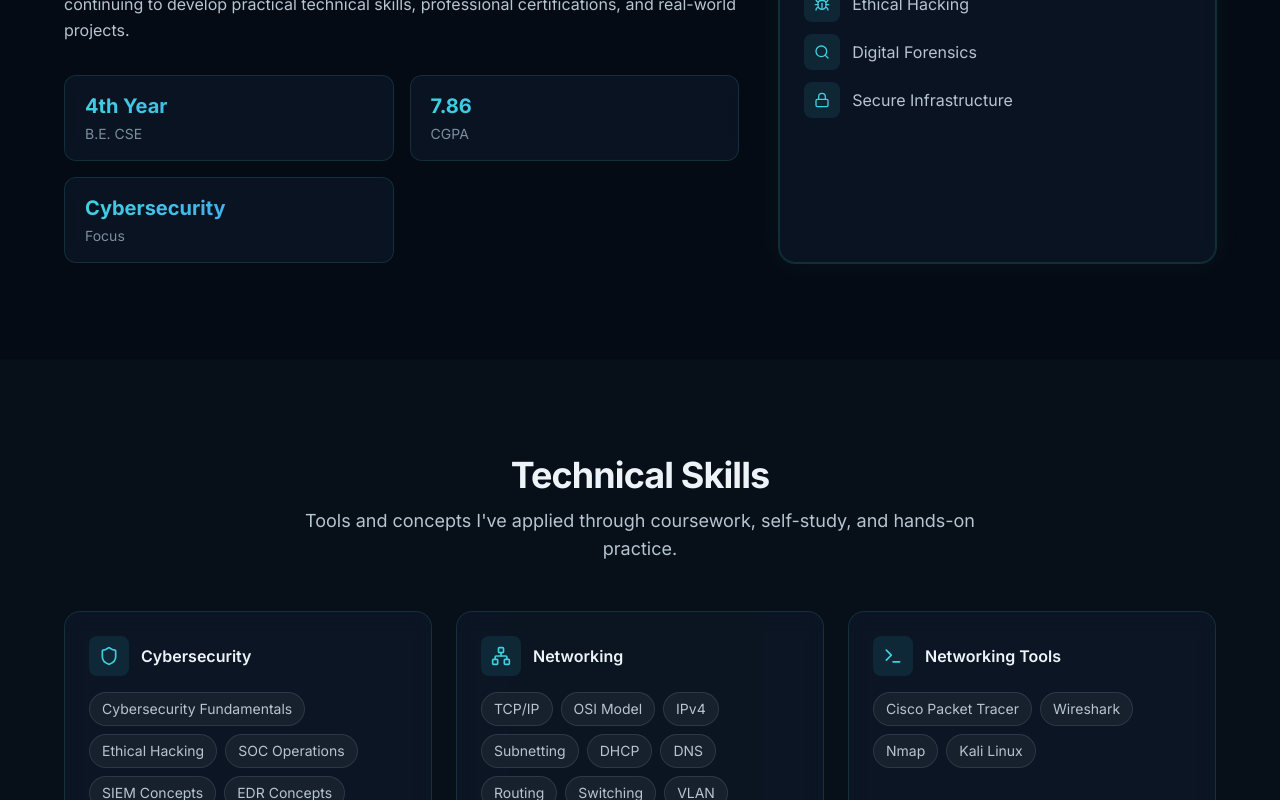
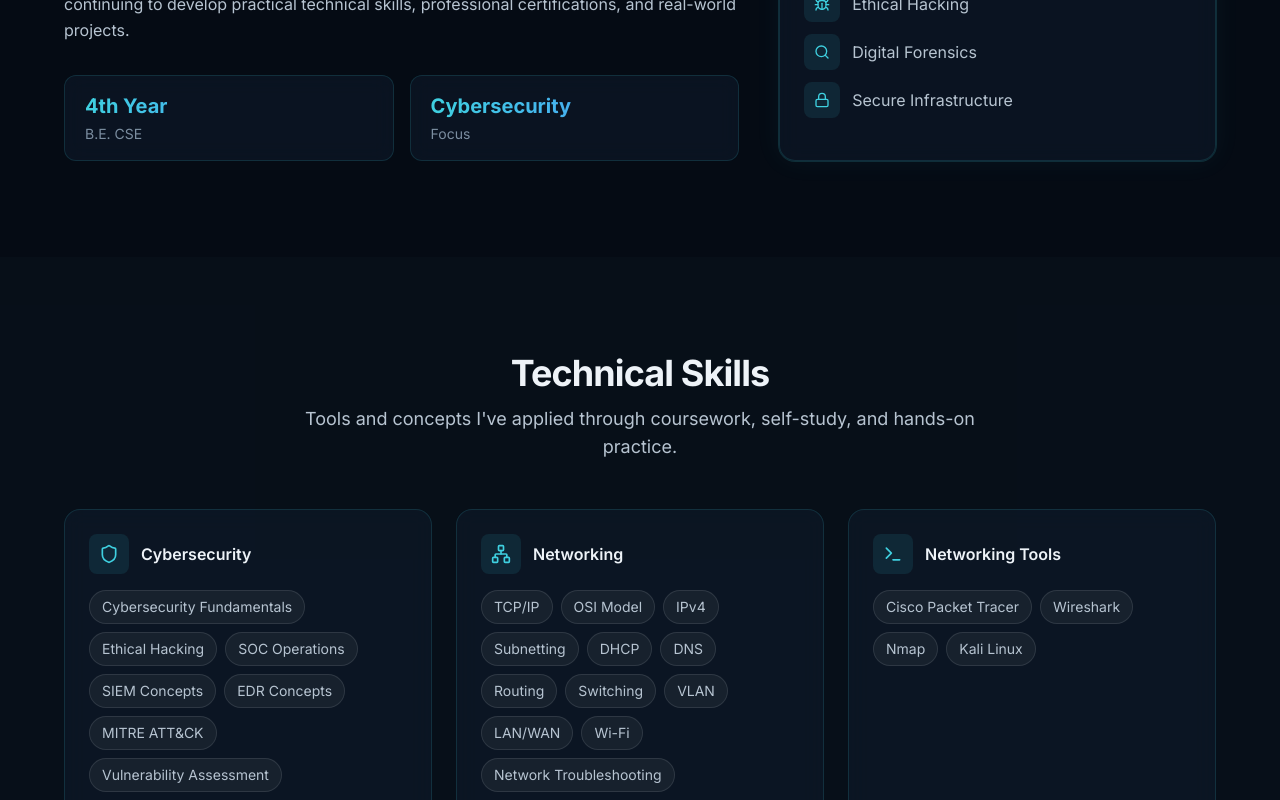
Before and after one commit to Deenesh4n6/Deenesh-portfolio, a React (Vite) app: page / in a window 1280 px wide. Shown: the part 1220-2020 px from the top of the page. Built offline with nearby package versions, Linux system fonts and the light colour scheme.

Commit message:
add resume

```diff
--- a/src/components/About.jsx
+++ b/src/components/About.jsx
@@ -13,7 +13,6 @@ const exploring = [
 
 const stats = [
   { value: '4th Year', label: 'B.E. CSE' },
-  { value: '7.86', label: 'CGPA' },
   { value: 'Cybersecurity', label: 'Focus' },
 ]
 
--- a/src/components/Education.jsx
+++ b/src/components/Education.jsx
@@ -23,9 +23,6 @@ export default function Education() {
               </p>
               <div className="flex flex-wrap gap-3 mt-5">
                 <span className="text-sm bg-white/5 border border-white/10 rounded-full px-3 py-1.5 text-ink-300">
-                  CGPA: 7.86
-                </span>
-                <span className="text-sm bg-white/5 border border-white/10 rounded-full px-3 py-1.5 text-ink-300">
                   Tamil Nadu, India
                 </span>
               </div>
```
